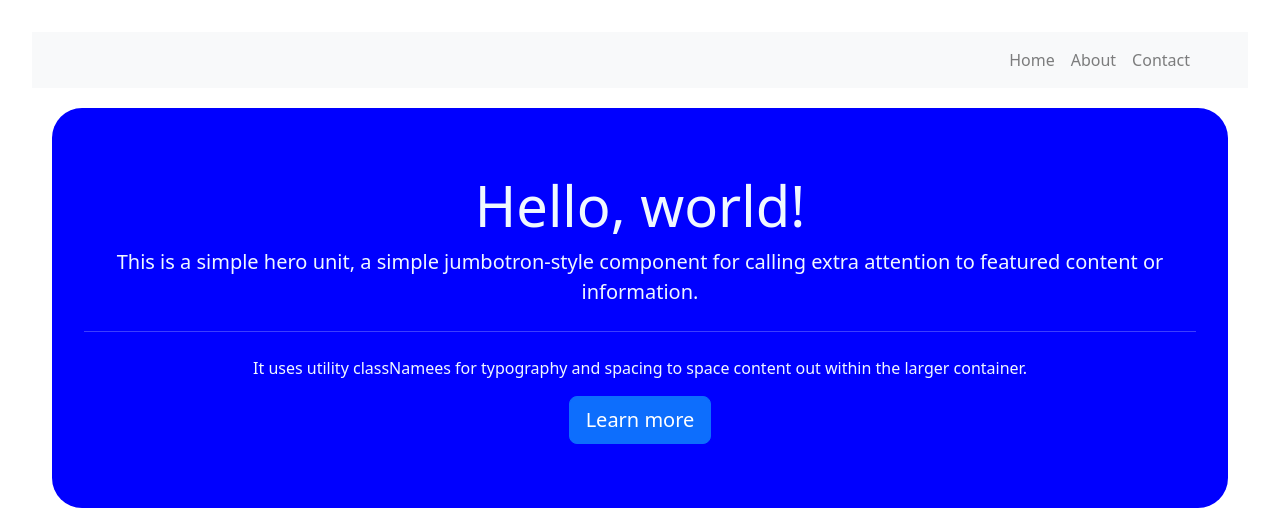
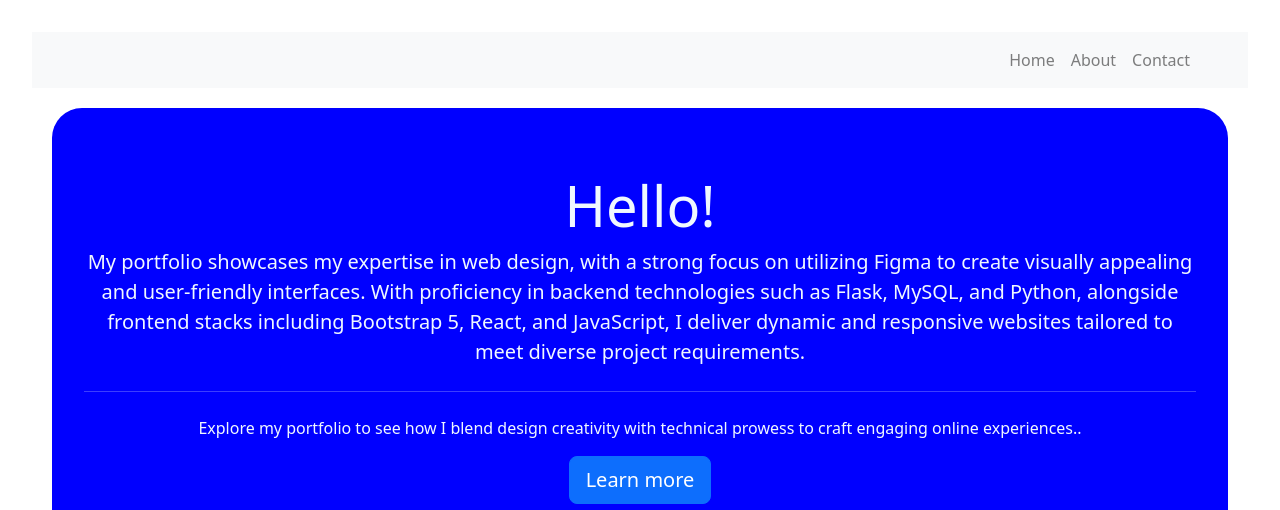
Before and after one commit to mitunda/vite_bs, a React (Vite) app: page / in a window 1280 px wide. Shown: the top 510 px of the page. Built offline with nearby package versions, Linux system fonts and the light colour scheme.

Commit message:
brief description

```diff
--- a/src/components/home/Home.jsx
+++ b/src/components/home/Home.jsx
@@ -5,10 +5,12 @@ const Home = () => {
     return (
         <div>
             <div className="jumbotron">
-                <h1 className="display-4">Hello, world!</h1>
-                <p className="lead">This is a simple hero unit, a simple jumbotron-style component for calling extra attention to featured content or information.</p>
+                <h1 className="display-4">Hello!</h1>
+                <p className="lead">
+                    My portfolio showcases my expertise in web design, with a strong focus on utilizing Figma to create visually appealing and user-friendly interfaces. With proficiency in backend technologies such as Flask, MySQL, and Python, alongside frontend stacks including Bootstrap 5, React, and JavaScript, I deliver dynamic and responsive websites tailored to meet diverse project requirements.
+                </p>
                 <hr className="my-4" />
-                <p>It uses utility classNamees for typography and spacing to space content out within the larger container.</p>
+                <p>Explore my portfolio to see how I blend design creativity with technical prowess to craft engaging online experiences..</p>
                 <a className="btn btn-primary btn-lg" href="#" role="button">Learn more</a>
             </div>
         </div>
```
